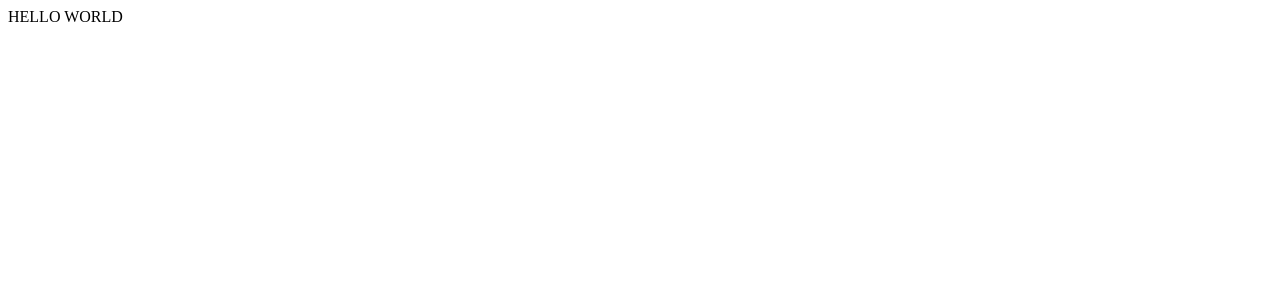
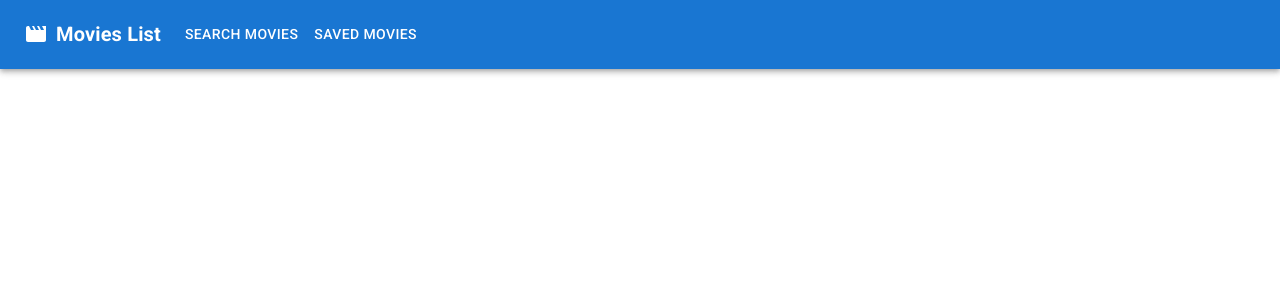
Before and after one commit to Matshwenyego/movie-app, a React (Create React App) app: page / in a window 1280 px wide. Shown: the top 300 px of the page. Built offline with nearby package versions, Linux system fonts and the light colour scheme.

Commit message:
NavBar component

```diff
--- a/package.json
+++ b/package.json
@@ -3,11 +3,17 @@
   "version": "0.1.0",
   "private": true,
   "dependencies": {
+    "@emotion/react": "^11.10.5",
+    "@emotion/styled": "^11.10.5",
+    "@mui/icons-material": "^5.11.0",
+    "@mui/material": "^5.11.6",
     "@testing-library/jest-dom": "^5.16.5",
     "@testing-library/react": "^13.4.0",
     "@testing-library/user-event": "^13.5.0",
+    "axios": "^1.2.4",
     "react": "^18.2.0",
     "react-dom": "^18.2.0",
+    "react-router-dom": "^6.7.0",
     "react-scripts": "5.0.1",
     "web-vitals": "^2.1.4"
   },
--- a/public/index.html
+++ b/public/index.html
@@ -15,6 +15,15 @@
       user's mobile device or desktop. See https://developers.google.com/web/fundamentals/web-app-manifest/
     -->
     <link rel="manifest" href="%PUBLIC_URL%/manifest.json" />
+    <link
+      rel="stylesheet"
+      href="https://fonts.googleapis.com/css?family=Roboto:300,400,500,700&display=swap"
+    />
+    <link
+      rel="stylesheet"
+      href="https://fonts.googleapis.com/icon?family=Material+Icons"
+    />
+
     <!--
       Notice the use of %PUBLIC_URL% in the tags above.
       It will be replaced with the URL of the `public` folder during the build.
--- a/src/App.js
+++ b/src/App.js
@@ -1,5 +1,13 @@
+import { CssBaseline } from "@mui/material";
+import NavBar from "./components/NavBar";
+
 function App() {
-  return <div>HELLO WORLD</div>;
+  return (
+    <div>
+      <CssBaseline />
+      <NavBar />
+    </div>
+  );
 }
 
 export default App;
--- /dev/null
+++ b/src/components/NavBar.js
@@ -0,0 +1,117 @@
+import * as React from "react";
+import AppBar from "@mui/material/AppBar";
+import Box from "@mui/material/Box";
+import Toolbar from "@mui/material/Toolbar";
+import IconButton from "@mui/material/IconButton";
+import Typography from "@mui/material/Typography";
+import Menu from "@mui/material/Menu";
+import MenuIcon from "@mui/icons-material/Menu";
+import Container from "@mui/material/Container";
+import Button from "@mui/material/Button";
+import MenuItem from "@mui/material/MenuItem";
+import MovieIcon from "@mui/icons-material/Movie";
+
+const pages = ["Search Movies", "Saved Movies"];
+
+function NavBar() {
+  const [anchorElNav, setAnchorElNav] = React.useState(null);
+
+  const handleOpenNavMenu = (event) => {
+    setAnchorElNav(event.currentTarget);
+  };
+
+  const handleCloseNavMenu = () => {
+    setAnchorElNav(null);
+  };
+
+  return (
+    <AppBar position="static">
+      <Container maxWidth="xl">
+        <Toolbar disableGutters>
+          <MovieIcon sx={{ display: { xs: "none", md: "flex" }, mr: 1 }} />
+          <Typography
+            variant="h6"
+            noWrap
+            component="a"
+            href="/"
+            sx={{
+              mr: 2,
+              display: { xs: "none", md: "flex" },
+              fontWeight: 700,
+              color: "inherit",
+              textDecoration: "none",
+            }}
+          >
+            Movies List
+          </Typography>
+
+          <Box sx={{ flexGrow: 1, display: { xs: "flex", md: "none" } }}>
+            <IconButton
+              size="large"
+              aria-label="account of current user"
+              aria-controls="menu-appbar"
+              aria-haspopup="true"
+              onClick={handleOpenNavMenu}
+              color="inherit"
+            >
+              <MenuIcon />
+            </IconButton>
+            <Menu
+              id="menu-appbar"
+              anchorEl={anchorElNav}
+              anchorOrigin={{
+                vertical: "bottom",
+                horizontal: "left",
+              }}
+              keepMounted
+              transformOrigin={{
+                vertical: "top",
+                horizontal: "left",
+              }}
+              open={Boolean(anchorElNav)}
+              onClose={handleCloseNavMenu}
+              sx={{
+                display: { xs: "block", md: "none" },
+              }}
+            >
+              {pages.map((page) => (
+                <MenuItem key={page} onClick={handleCloseNavMenu}>
+                  <Typography textAlign="center">{page}</Typography>
+                </MenuItem>
+              ))}
+            </Menu>
+          </Box>
+          <MovieIcon sx={{ display: { xs: "flex", md: "none" }, mr: 1 }} />
+          <Typography
+            variant="h5"
+            noWrap
+            component="a"
+            href=""
+            sx={{
+              mr: 2,
+              display: { xs: "flex", md: "none" },
+              flexGrow: 1,
+              fontWeight: 700,
+              color: "inherit",
+              textDecoration: "none",
+            }}
+          >
+            Movies List
+          </Typography>
+          <Box sx={{ flexGrow: 1, display: { xs: "none", md: "flex" } }}>
+            {pages.map((page) => (
+              <Button
+                key={page}
+                onClick={handleCloseNavMenu}
+                sx={{ my: 2, color: "white", display: "block" }}
+              >
+                {page}
+              </Button>
+            ))}
+          </Box>
+        </Toolbar>
+      </Container>
+    </AppBar>
+  );
+}
+export default NavBar;
```
Also changed, not shown: src/pages/SearchMovies.js (added), 2 other files (tests, documents, lock files or other folders).
